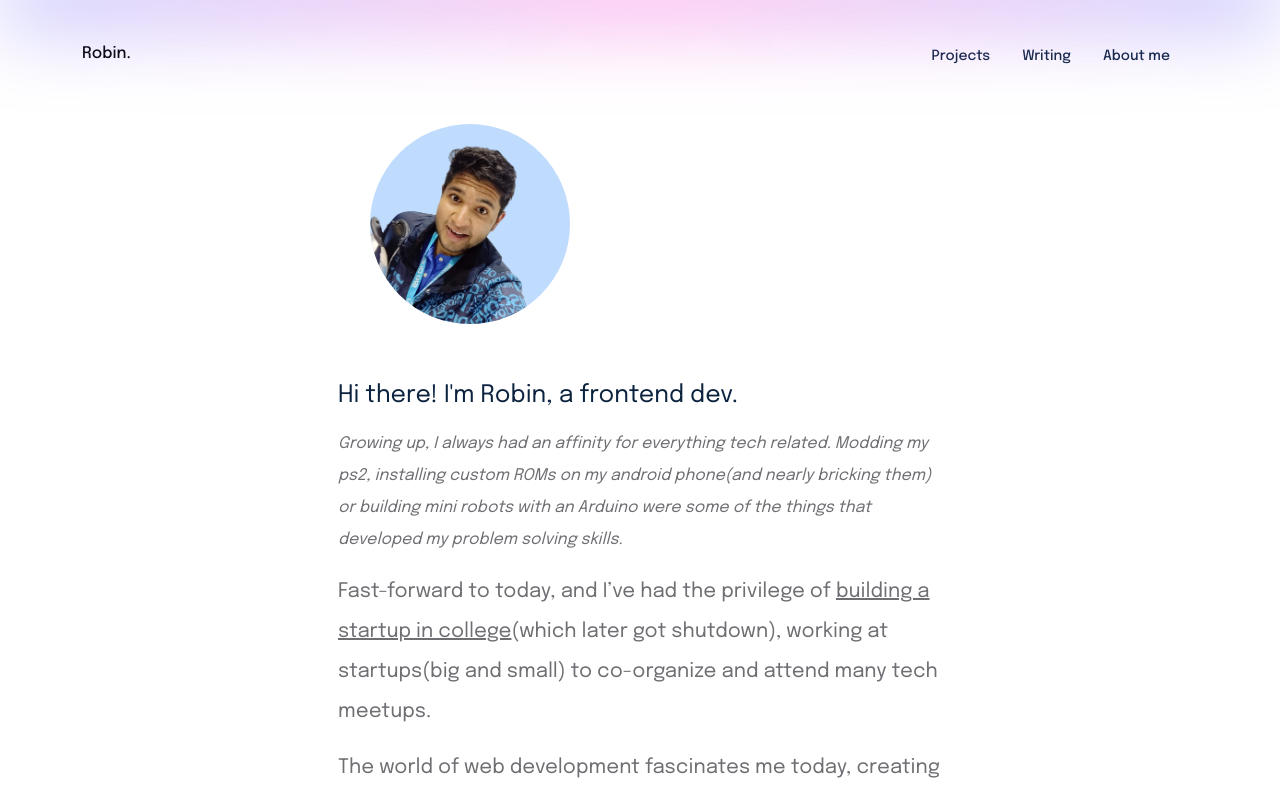
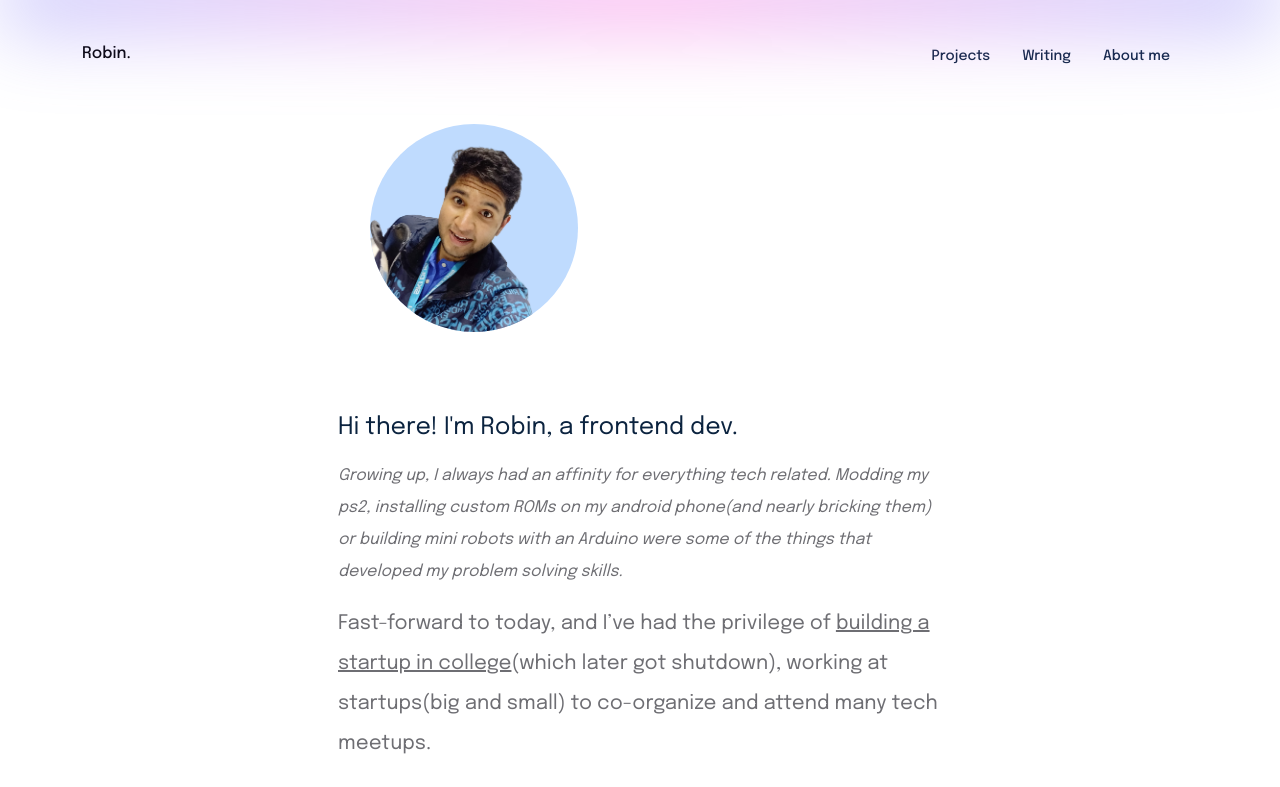
Before and after one commit to MrRobz/my-portfolio, a Next.js app: page /about-me in a window 1280 px wide. Shown: the top 787 px of the page. Built offline with nearby package versions, Linux system fonts and the light colour scheme.

Commit message:
add meta description tags

```diff
--- a/pages/about-me.jsx
+++ b/pages/about-me.jsx
@@ -1,3 +1,4 @@
+import Head from "next/head";
 import Image from "next/image";
 import Link from "next/link";
 import ProfileImg from "../public/robin-2.png";
@@ -6,14 +7,23 @@ const AboutMe = () => {
   const yearsOfExp = new Date().getFullYear() - 2016;
 
   return (
+    <>
+      <Head>
+        <meta
+          name="description"
+          content="Get to know Robin Philip Thomas. About me page."
+        />
+      </Head>
       <div className="w-full">
         <div className="container mx-auto mt-8 px-8 md:mt-8 lg:px-72">
-        <div className="pl-8">
+          <div className="relative h-60 w-60 pl-8">
             <Image
               src={ProfileImg}
-            className="h-20 w-20 rounded-full bg-blue-200 object-cover"
+              objectFit="cover"
+              width={200}
               height={200}
-            width={200}
+              className="rounded-full bg-blue-200 object-cover"
+              layout="responsive"
               alt="robin profile image"
             />
           </div>
@@ -23,9 +33,9 @@ const AboutMe = () => {
           </div>
           <div className="mt-4 text-base italic leading-loose text-gray">
             Growing up, I always had an affinity for everything tech related.
-          Modding my ps2, installing custom ROMs on my android phone(and nearly
-          bricking them) or building mini robots with an Arduino were some of
-          the things that developed my problem solving skills.
+            Modding my ps2, installing custom ROMs on my android phone(and
+            nearly bricking them) or building mini robots with an Arduino were
+            some of the things that developed my problem solving skills.
           </div>
 
           <p className="mt-4 text-xl leading-loose text-gray">
@@ -42,8 +52,8 @@ const AboutMe = () => {
 
           <p className="mt-4 text-xl leading-loose text-gray">
             The world of web development fascinates me today, creating new
-          experiences, implementing eye pleasing designs and making them come to
-          life with animation is what I love. I have {yearsOfExp} years of
+            experiences, implementing eye pleasing designs and making them come
+            to life with animation is what I love. I have {yearsOfExp} years of
             experience as a developer and love working with React and other hip
             frameworks.
           </p>
@@ -59,6 +69,7 @@ const AboutMe = () => {
           </p>
         </div>
       </div>
+    </>
   );
 };
 export default AboutMe;
--- a/pages/index.jsx
+++ b/pages/index.jsx
@@ -1,16 +1,26 @@
+import Head from "next/head";
 import { BlogsBlock } from "../components/Home/blogs";
 import { IntroBlock } from "../components/Home/intro-block/index";
 import ProjectsBlock from "../components/Home/projects";
 
 const Home = () => {
   return (
-    <div className="w-full">
-      <IntroBlock />
+    <>
+      <Head>
+        <meta
+          name="description"
+          content="Robin Philip Thomas's portfolio website."
+        />
+      </Head>
 
-      <ProjectsBlock />
+      <div className="w-full">
+        <IntroBlock />
 
-      <BlogsBlock />
-    </div>
+        <ProjectsBlock />
+
+        <BlogsBlock />
+      </div>
+    </>
   );
 };
 
--- a/pages/projects.jsx
+++ b/pages/projects.jsx
@@ -1,11 +1,21 @@
+import Head from "next/head";
 import { ProjectItem } from "../components/Home/projects/project-item";
 import { ProjectsInfoList } from "../components/Home/projects/projects-info";
 
 const ProjectsPage = () => {
   return (
+    <>
+      <Head>
+        <meta
+          name="description"
+          content="A list of side-projects done by Robin Philip Thomas."
+        />
+      </Head>
       <div className="w-full">
         <div className="container mx-auto mt-8 px-8 md:mt-8">
-        <h1 className="text-bold w-full p-1 text-5xl lg:text-6xl">Projects</h1>
+          <h1 className="text-bold w-full p-1 text-5xl lg:text-6xl">
+            Projects
+          </h1>
 
           <div className="mt-20">
             <div className="flex flex-col gap-52 lg:gap-64">
@@ -16,6 +26,7 @@ const ProjectsPage = () => {
           </div>
         </div>
       </div>
+    </>
   );
 };
 export default ProjectsPage;
```
Lines whose indentation alone changed are shown as unchanged.
